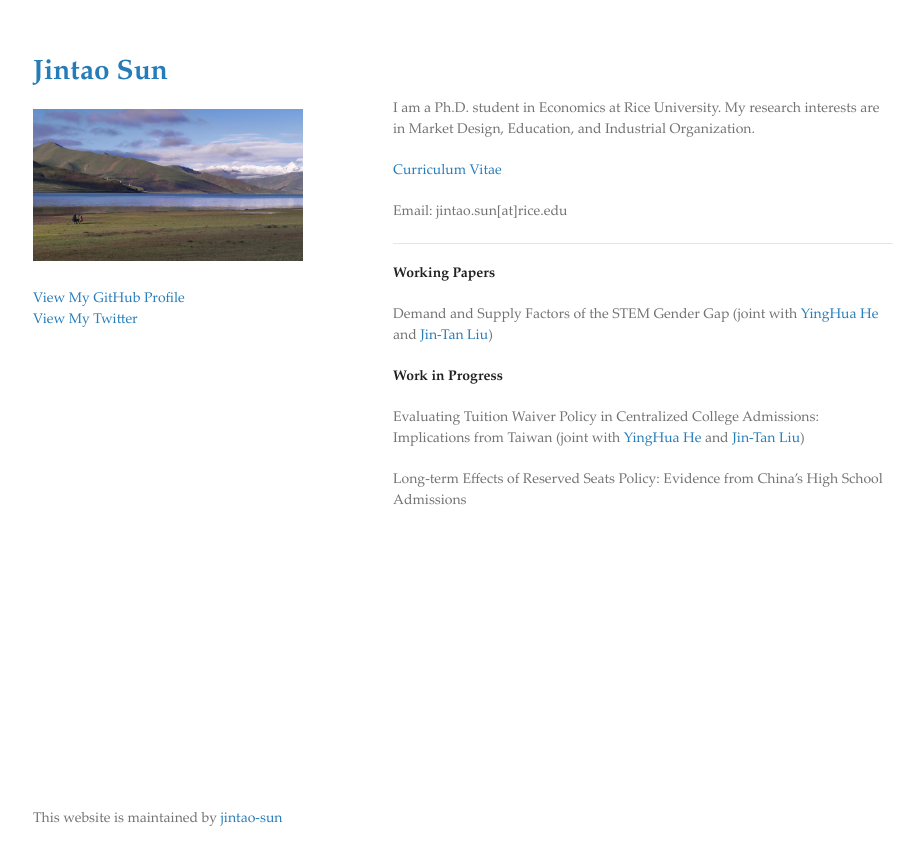
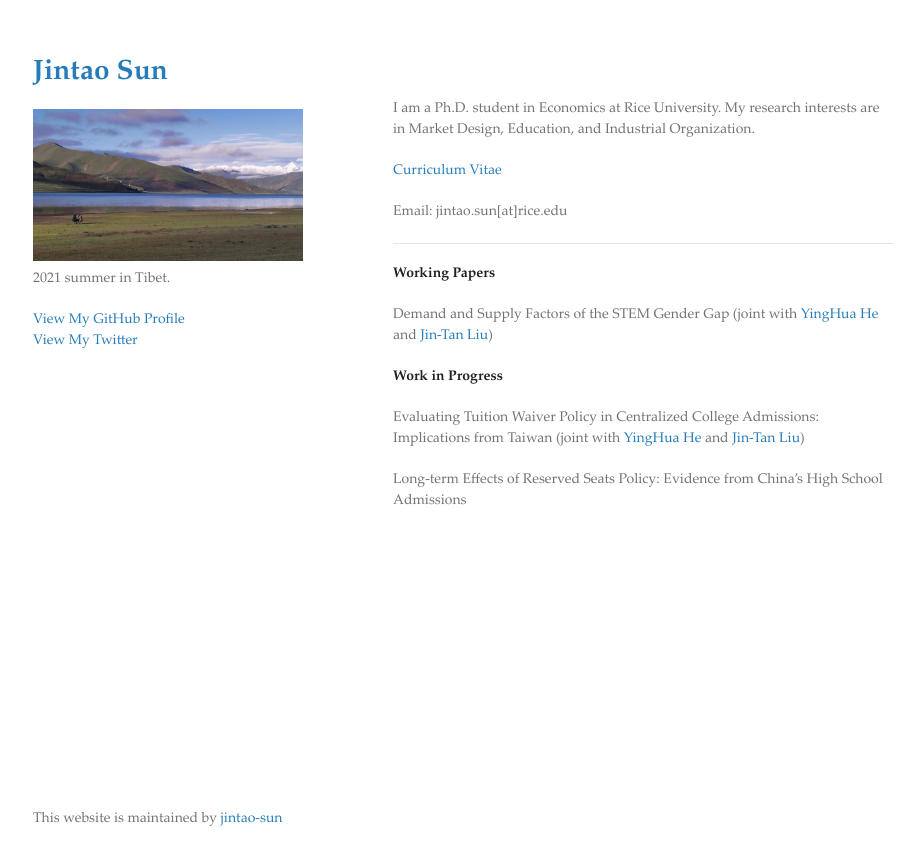
Before and after one commit to jintao-sun/jintao-sun.github.io, a Jekyll site: the page built from index.md, in a window 1280 px wide. Shown: the top 865 px of the page, without its empty margins (177-1101 px from the left). Built offline with Jekyll 4.4.1, drawn with Linux system fonts in a browser that asks for light colours.

Commit message:
Update _config.yml

```diff
--- a/_config.yml
+++ b/_config.yml
@@ -1,5 +1,5 @@
 title: Jintao Sun
 logo: /assets/img/Tibet.jpg
-description: 2021 summer in Tibet.
+logotext: 2021 summer in Tibet.
 google_analytics:
 theme: jekyll-theme-minimal
```
